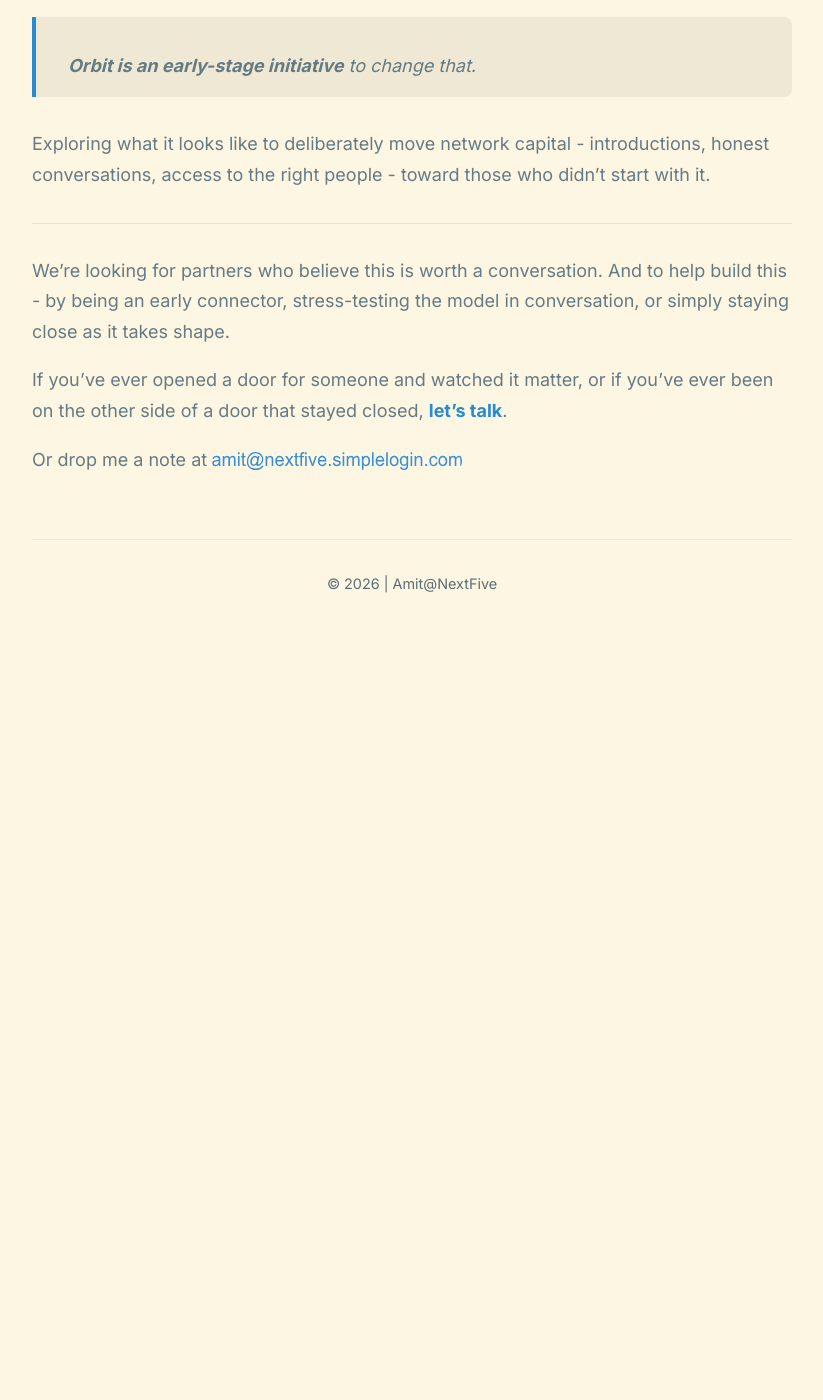
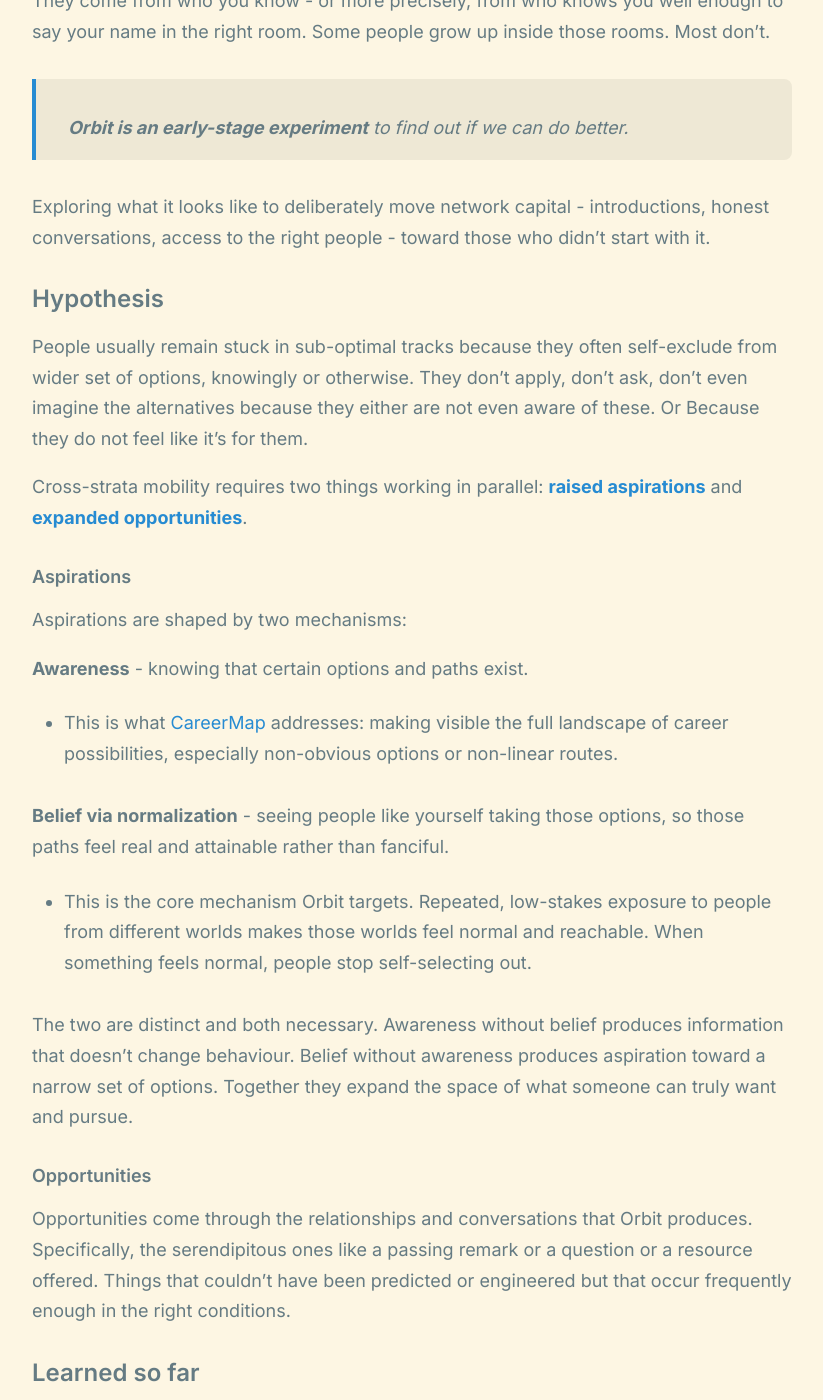
Before and after one commit to heyamitkmr/heyamitkmr.github.io, a Jekyll site: the page built from orbit.md, in a window 1280 px wide and 1400 px high, scrolled down 514 px. Shown: the whole window, without its empty margins (228-1051 px from the left). Built offline with Jekyll 4.4.1, drawn with Linux system fonts in a browser that asks for light colours; before the commit the page ends 1151 px from its top, so only the background shows below that; some of the changed text lies outside the part shown.

Commit message:
Orbit refresh

````diff
--- a/orbit.md
+++ b/orbit.md
@@ -4,6 +4,8 @@
 permalink: /orbit/
 description: Redistributing network capital to people who didn't inherit it.
 ---
+
+```Last updated: May 2026```
 
 ## Orbit
 
@@ -15,14 +17,53 @@
 
 They come from who you know - or more precisely, from who knows you well enough to say your name in the right room. Some people grow up inside those rooms. Most don't.
 
-> **Orbit is an early-stage initiative** to change that.
-
+> **Orbit is an early-stage experiment** to find out if we can do better.
 
 Exploring what it looks like to deliberately move network capital - introductions, honest conversations, access to the right people - toward those who didn't start with it.
 
+### Hypothesis
+
+People usually remain stuck in sub-optimal tracks because they often self-exclude from wider set of options, knowingly or otherwise. They don't apply, don't ask, don't even imagine the alternatives because they either are not even aware of these. Or Because they do not feel like it's for them.
+
+
+Cross-strata mobility requires two things working in parallel: [**raised aspirations**](#aspirations) and [**expanded opportunities**](#opportunities).
+
+#### Aspirations
+Aspirations are shaped by two mechanisms:
+
+**Awareness** - knowing that certain options and paths exist.
+- This is what [CareerMap](https://substack.com/@heyamitkmr/note/c-263731293?r=49n3h7) addresses: making visible the full landscape of career possibilities, especially non-obvious options or non-linear routes.
+
+**Belief via normalization** - seeing people like yourself taking those options, so those paths feel real and attainable rather than fanciful.
+- This is the core mechanism Orbit targets. Repeated, low-stakes exposure to people from different worlds makes those worlds feel normal and reachable. When something feels normal, people stop self-selecting out.
+
+The two are distinct and both necessary. Awareness without belief produces information that doesn't change behaviour. Belief without awareness produces aspiration toward a narrow set of options. Together they expand the space of what someone can truly want and pursue.
+
+#### Opportunities
+Opportunities come through the relationships and conversations that Orbit produces. Specifically, the serendipitous ones like a passing remark or a question or a resource offered. Things that couldn't have been predicted or engineered but that occur frequently enough in the right conditions.
+
+
+### Learned so far
+- Discovery problem comes before the access problem. People can't pursue what they don't know exists - and most people's map of what's possible is bounded by who they already know.
+
+- Cost of showing up is high and uneven for both with and without existing network capital. Those without - often do not realise they need it. Those with it wonder about trust-inflation: vouching and introducing someone to your network carries the weight of your own credibility and risks diluting if if the introduction does not go well.
+
+- Lack of social / network capital is not as high on top of minds of people, even in sectors I had imagined it would be different.
+
+- The serendipitous benefits of a diverse network is considered less efficient compared to "classical networking events".
+
+### Current experiments
+
+1. Curated intros:
+   1. Reduces the cost of showing-up from regular meet-ups to one-off catch-up online / offline
+   2. Addresses trust-inflation by making a system introduce people instead of people introducing each other to their networks
+   3. Experimenting with 2 different cohorts (FITO / EA community)
+2. One-on-one conversations with selected underserved individuals over a longer time to observe effectiveness
+
 ---
 
-We're looking for partners who believe this is worth a conversation. And to help build this - by being an early connector, stress-testing the model in conversation, or simply staying close as it takes shape.
+
+I'm open to partners who believe this is worth a conversation. And to help build this - by being an early connector, stress-testing the model in conversation, or simply staying close as it takes shape. If you have a network and would like to explore a curated intros program for your community, would love to work with you.
 
 If you've ever opened a door for someone and watched it matter, or if you've ever been on the other side of a door that stayed closed, [**let's talk**](https://cal.com/amitkumar).
 
````
Also changed, not shown: amit.md (+1 -1 lines).
